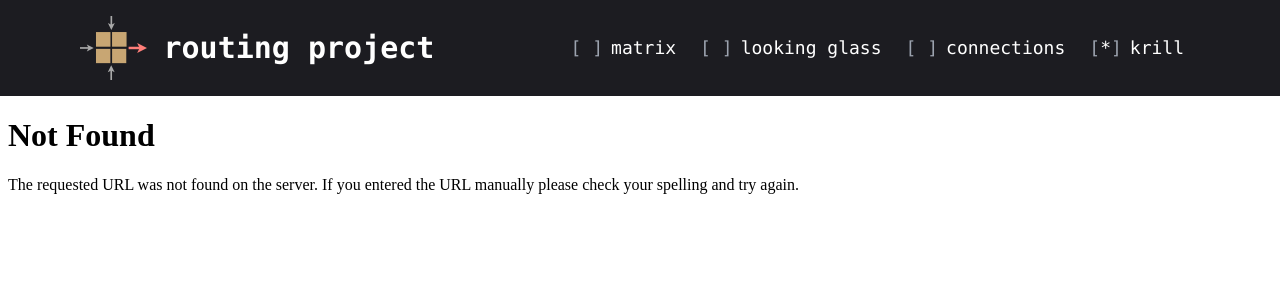
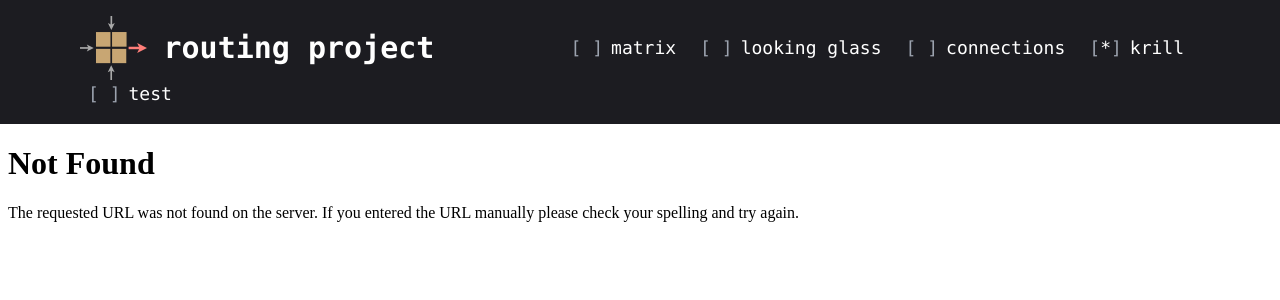
Before and after one commit to papastam/mini_internet_extention, a Flask app: page /krill in a window 1280 px wide. Shown: the top 300 px of the page. Run offline with Flask 2, Linux system fonts and the light colour scheme; some libraries are stand-ins or nearby versions.

Commit message:
some simple tests

```diff
--- a/project_progress/platform/docker_images/webserver/server/routing_project_server/app.py
+++ b/project_progress/platform/docker_images/webserver/server/routing_project_server/app.py
@@ -100,6 +100,11 @@
         hostname = urlparse(request.base_url).hostname
         krill_url = app.config['KRILL_URL'].format(hostname=hostname)
         return render_template("krill.html", krill_url=krill_url)
+
+    @app.route("/test")
+    def test():
+        """Test page."""
+        return render_template("test.html")
 
     @app.route("/matrix")
     def connectivity_matrix():
--- a/project_progress/platform/docker_images/webserver/server/routing_project_server/templates/base.html
+++ b/project_progress/platform/docker_images/webserver/server/routing_project_server/templates/base.html
@@ -3,6 +3,7 @@
 'looking_glass': 'looking glass',
 'as_connections': 'connections',
 'krill': 'krill',
+'test': 'test',
 } -%}
 <!DOCTYPE html>
 <html lang="en">
--- /dev/null
+++ b/project_progress/platform/docker_images/webserver/server/routing_project_server/templates/test.html
@@ -0,0 +1,5 @@
+{% extends "base.html" %}
+
+{% block body %}
+<h1> Hello! </h1>
+{% endblock %}
```
